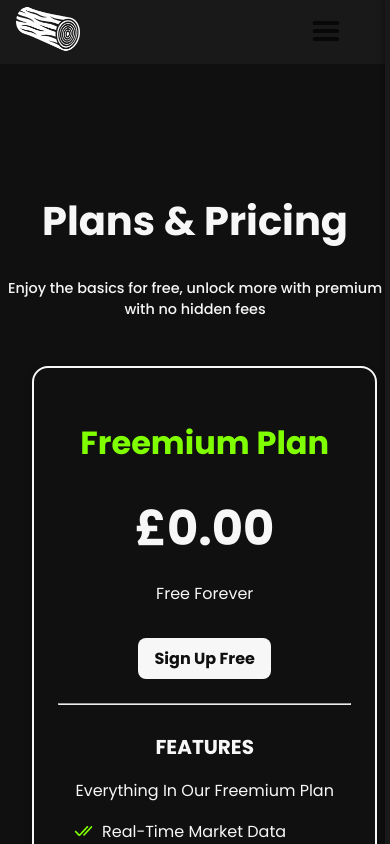
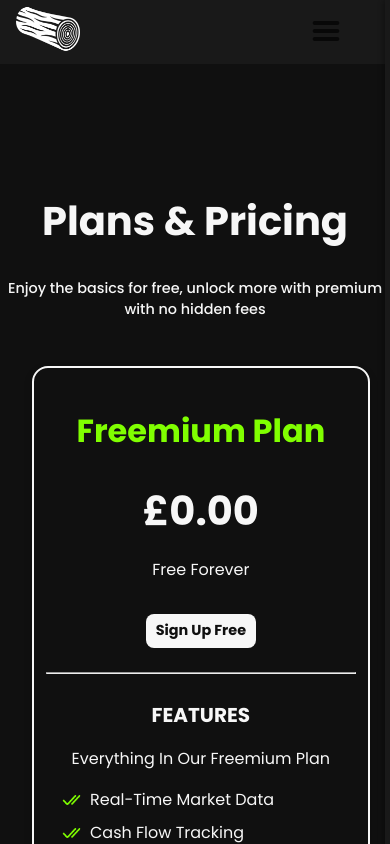
Before and after one commit to waleedsadeh/tradinglog, a React (Create React App) app: page /pricing in a window 390 px wide. Shown: the top 844 px of the page. Built offline with nearby package versions, Linux system fonts and the light colour scheme.

Commit message:
changes to pricing.css

```diff
--- a/src/styles/Pricing.css
+++ b/src/styles/Pricing.css
@@ -148,37 +148,52 @@
     .pricing-cards {
         flex-direction: column;
         align-items: center;
-        gap: 2rem;
+        gap: 1.5rem; /* Reduce gap between cards */
     }
 
     .pricing-card-free, .pricing-card-pro {
         width: 90%; /* Adjust card width for smaller screens */
+        padding: 1rem; /* Reduce padding */
     }
 
     .pricing-header h1 {
-        font-size: 3rem;
+        font-size: 3rem; /* Reduce heading size */
     }
 
     .pricing-header p {
-        font-size: 1rem;
+        font-size: 1rem; /* Reduce paragraph size */
+    }
+
+    .pricing-card-free h3, .pricing-card-pro h3 {
+        font-size: 3rem; /* Reduce price font size */
+    }
+
+    .pricing-button, .premium-button {
+        font-size: 1rem; /* Reduce button font size */
+        padding: 0.5rem 0.75rem; /* Adjust button padding */
     }
 }
 
 @media screen and (max-width: 480px) {
     .pricing-header h1 {
-        font-size: 2.5rem;
+        font-size: 2.5rem; /* Further reduce heading size */
     }
 
     .pricing-header p {
-        font-size: 0.9rem;
+        font-size: 0.9rem; /* Further reduce paragraph size */
     }
 
     .pricing-card-free h3, .pricing-card-pro h3 {
-        font-size: 3rem;
+        font-size: 2.5rem; /* Further reduce price font size */
+    }
+
+    .pricing-card-free, .pricing-card-pro {
+        width: 95%; /* Make cards almost full width */
+        padding: 0.75rem; /* Reduce padding further */
     }
 
     .pricing-button, .premium-button {
-        font-size: 1rem;
-        padding: 0.5rem 1rem;
+        font-size: 0.9rem; /* Further reduce button font size */
+        padding: 0.4rem 0.6rem; /* Adjust button padding */
     }
 }
```
